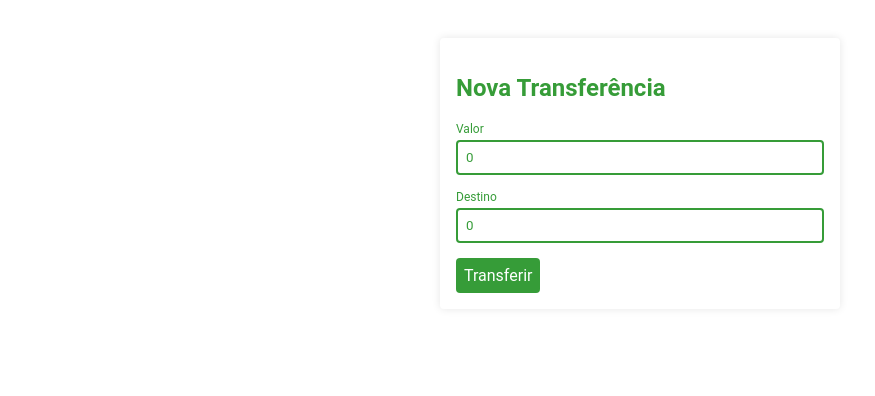
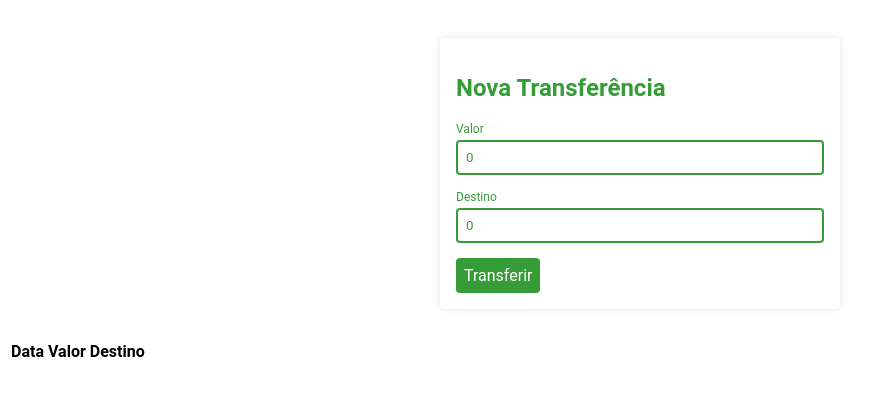
Before and after one commit to wallacewts/bytebank, an Angular app: page / in a window 1280 px wide. Shown: the top 396 px of the page, without its empty margins (0-875 px from the left). Built offline with nearby package versions, Linux system fonts and the light colour scheme.

Commit message:
replace extract list by table

```diff
--- a/src/app/extract/extract.component.html
+++ b/src/app/extract/extract.component.html
@@ -1,6 +1,15 @@
-<div *ngFor="let transfer of transfers">
-  <p>Data: {{ transfer.date || 'Não informado' }}</p>
-  <p>Valor: {{ transfer.value }}</p>
-  <p>Destino: {{ transfer.destination }}</p>
-  <hr>
-</div>
+<table>
+  <thead>
+    <th>Data</th>
+    <th>Valor</th>
+    <th>Destino</th>
+  </thead>
+
+  <tbody>
+    <tr *ngFor="let transfer of transfers">
+      <td>{{ transfer.date ? (transfer.date  | date: "short") : "Não informado" }}</td>
+      <td>{{ transfer.value | currency }}</td>
+      <td>{{ transfer.destination }}</td>
+    </tr>
+  </tbody>
+</table>
```
